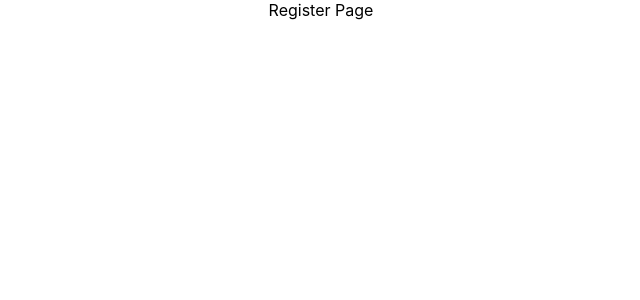
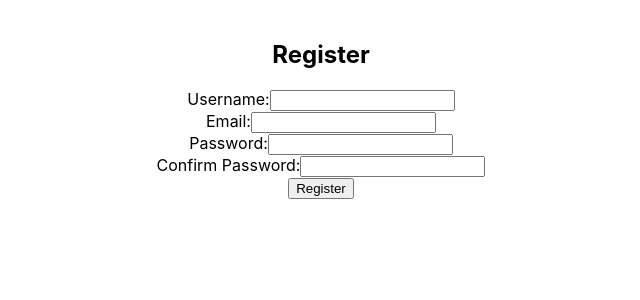
Before and after one commit to vinayakac/mcq, a React (Create React App) app in the folder webfront/: page /Register in a window 1280 px wide. Shown: the top 300 px of the page, without its empty margins (319-959 px from the left). Built offline with nearby package versions, Linux system fonts and the light colour scheme.

Commit message:
create account

```diff
--- a/webfront/src/pages/Register.js
+++ b/webfront/src/pages/Register.js
@@ -1,3 +1,116 @@
+import React, { useState } from "react";
+import { useNavigate } from "react-router-dom";
+
 export default function Register() {
-  return <div>Register Page</div>;
+  const [formData, setFormData] = useState({
+    username: "",
+    email: "",
+    password: "",
+    confirmPassword: "",
+  });
+
+  const navigate = useNavigate();
+
+  const handleChange = (e) => {
+    setFormData({
+      ...formData,
+      [e.target.name]: e.target.value,
+    });
+  };
+
+  const handleSubmit = (e) => {
+    e.preventDefault();
+
+    // Simple form validation
+    if (formData.password !== formData.confirmPassword) {
+      alert("Passwords do not match!");
+      return;
+    }
+
+    // Retrieve existing users from localStorage
+    const existingUsers = JSON.parse(localStorage.getItem("users")) || [];
+
+    // Check if the email already exists
+    const emailExists = existingUsers.some(
+      (user) => user.email === formData.email
+    );
+
+    if (emailExists) {
+      alert("An account with this email already exists.");
+      return;
+    }
+
+    // Store the new user data (excluding confirmPassword)
+    const { username, email, password } = formData;
+    const newUser = { username, email, password };
+
+    // Add the new user to the existing users array and save it to localStorage
+    const updatedUsers = [...existingUsers, newUser];
+    localStorage.setItem("users", JSON.stringify(updatedUsers));
+
+    // Navigate to login page after storing the data
+    navigate("/login");
+  };
+
+  return (
+    <div
+      className="register-container"
+      style={{ textAlign: "center", padding: "20px" }}
+    >
+      <h2>Register</h2>
+      <form onSubmit={handleSubmit}>
+        <div>
+          <label>
+            Username:
+            <input
+              type="text"
+              name="username"
+              value={formData.username}
+              onChange={handleChange}
+              required
+            />
+          </label>
+        </div>
+        <div>
+          <label>
+            Email:
+            <input
+              type="email"
+              name="email"
+              value={formData.email}
+              onChange={handleChange}
+              required
+            />
+          </label>
+        </div>
+        <div>
+          <label>
+            Password:
+            <input
+              type="password"
+              name="password"
+              value={formData.password}
+              onChange={handleChange}
+              required
+            />
+          </label>
+        </div>
+        <div>
+          <label>
+            Confirm Password:
+            <input
+              type="password"
+              name="confirmPassword"
+              value={formData.confirmPassword}
+              onChange={handleChange}
+              required
+            />
+          </label>
+        </div>
+        <div>
+          <button type="submit">Register</button>
+        </div>
+      </form>
+    </div>
+  );
 }
```
